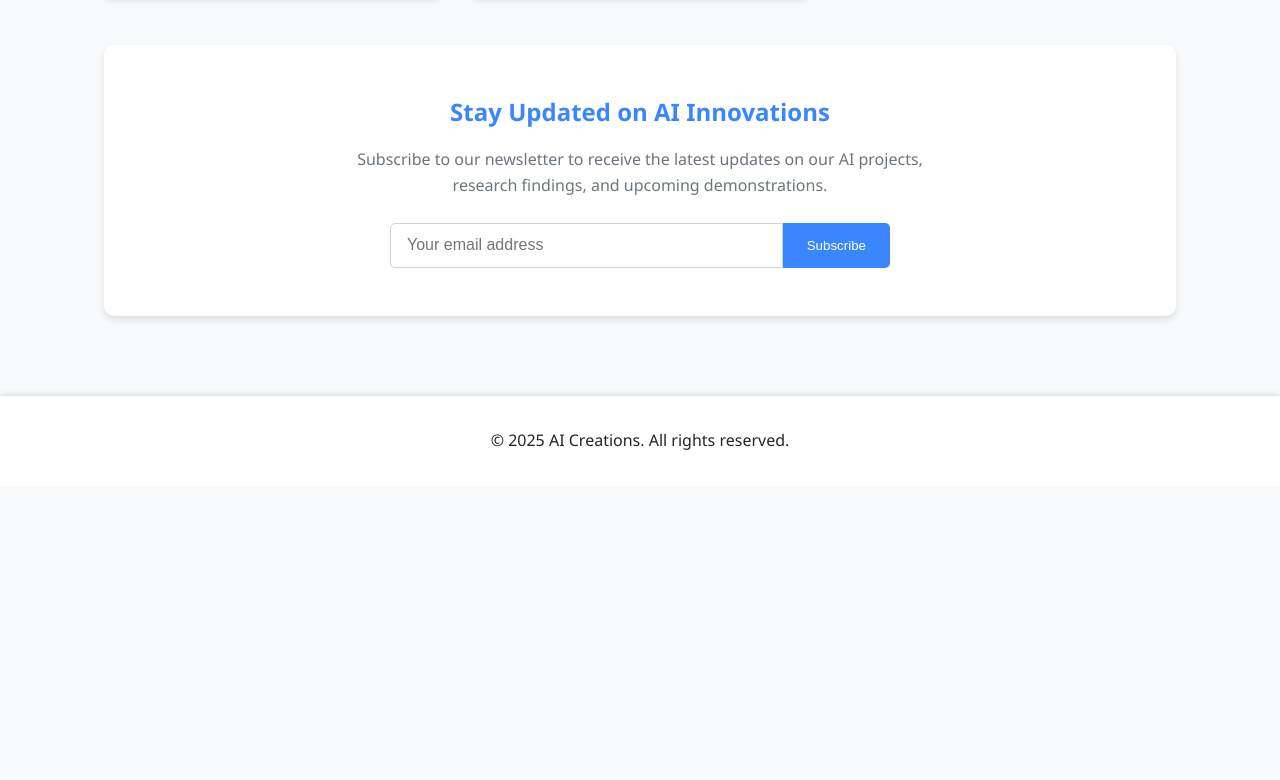
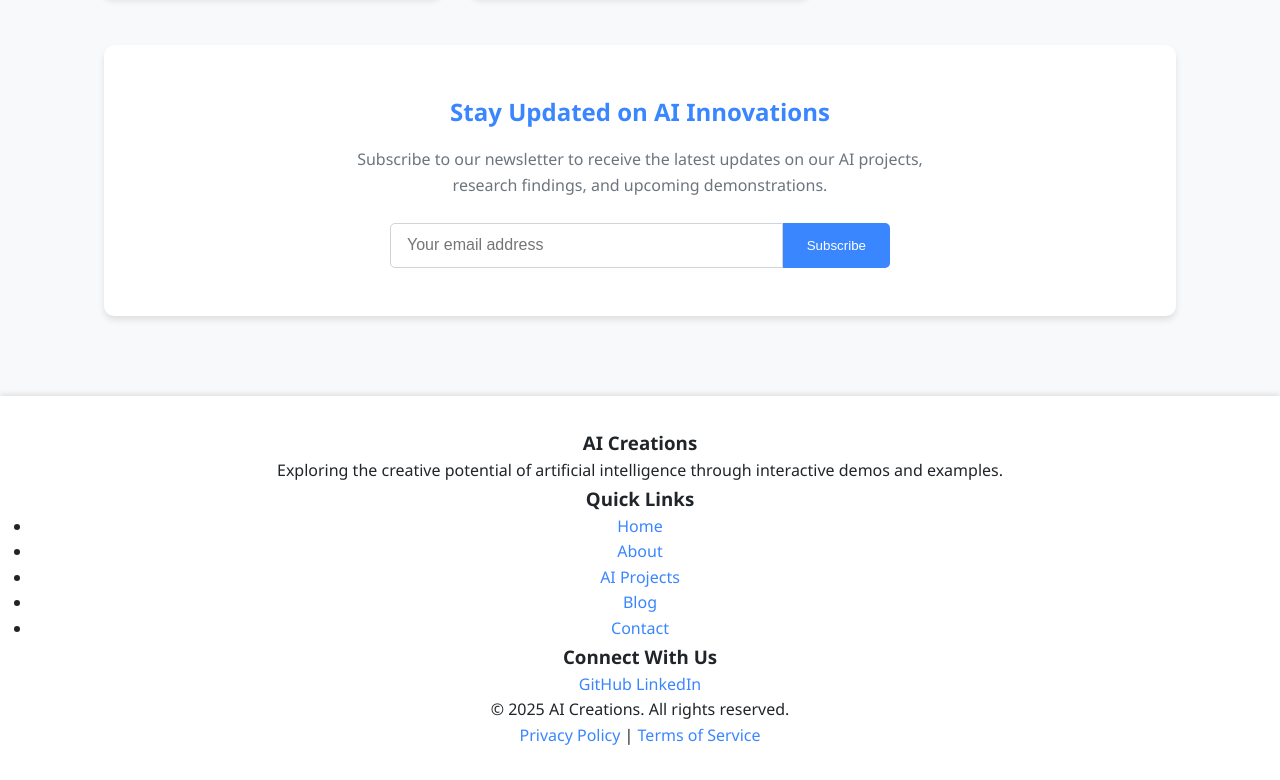
Before and after one commit to DSWYa/DSWYa.github.io, a plain HTML site: page ai_webpages/ai_creations.html in a window 1280 px wide. Shown: the part 2271-3051 px from the top of the page. Before the commit the page ends 2757 px from the top, so only its background shows below. Drawn offline with Linux system fonts and the light colour scheme.

Commit message:
added footer to page

```diff
--- a/ai_webpages/ai_creations.html
+++ b/ai_webpages/ai_creations.html
@@ -147,7 +147,33 @@
     </main>
 
     <footer>
-        <p>&copy; 2025 AI Creations. All rights reserved.</p>
+        <div class="footer-content">
+            <div class="footer-section">
+                <h3>AI Creations</h3>
+                <p>Exploring the creative potential of artificial intelligence through interactive demos and examples.</p>
+            </div>
+            <div class="footer-section">
+                <h3>Quick Links</h3>
+                <ul>
+                    <li><a href="index.html">Home</a></li>
+                    <li><a href="about.html">About</a></li>
+                    <li><a href="ai_webpages/ai_creations.html">AI Projects</a></li>
+                    <li><a href="blog.html">Blog</a></li>
+                    <li><a href="contact.html">Contact</a></li>
+                </ul>
+            </div>
+            <div class="footer-section">
+                <h3>Connect With Us</h3>
+                <div class="social-links">
+                    <a href="https://github.com/DSWYa" aria-label="GitHub">GitHub</a>
+                    <a href="https://www.linkedin.com/in/drake-w-73963710b/" aria-label="LinkedIn">LinkedIn</a>
+                </div>
+            </div>
+        </div>
+        <div class="copyright">
+            <p>&copy; 2025 AI Creations. All rights reserved.</p>
+            <p><a href="privacy-policy.html">Privacy Policy</a> | <a href="terms-of-service.html">Terms of Service</a></p>
+        </div>
     </footer>
 
     <script src="js/ai_creations.js"></script>
```
